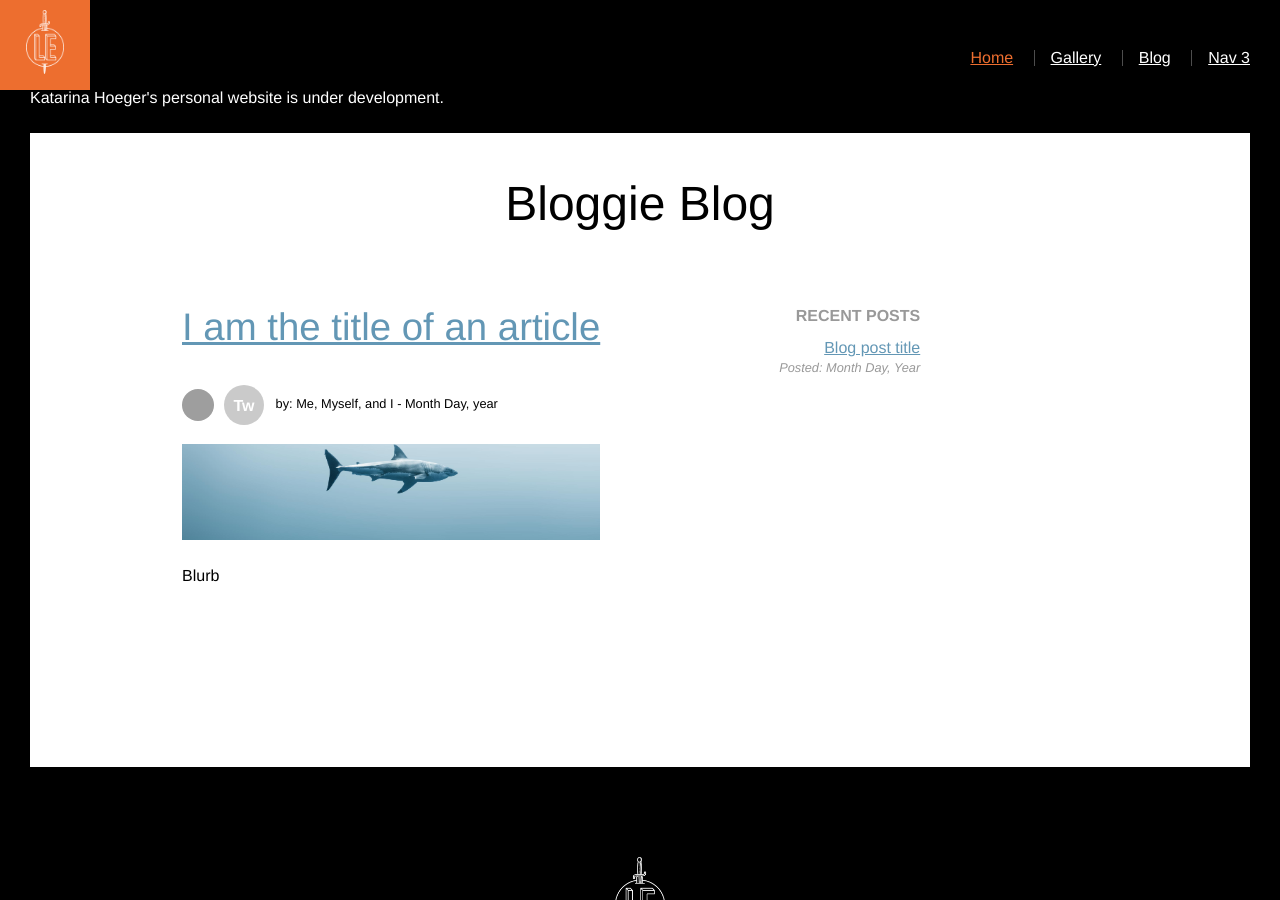
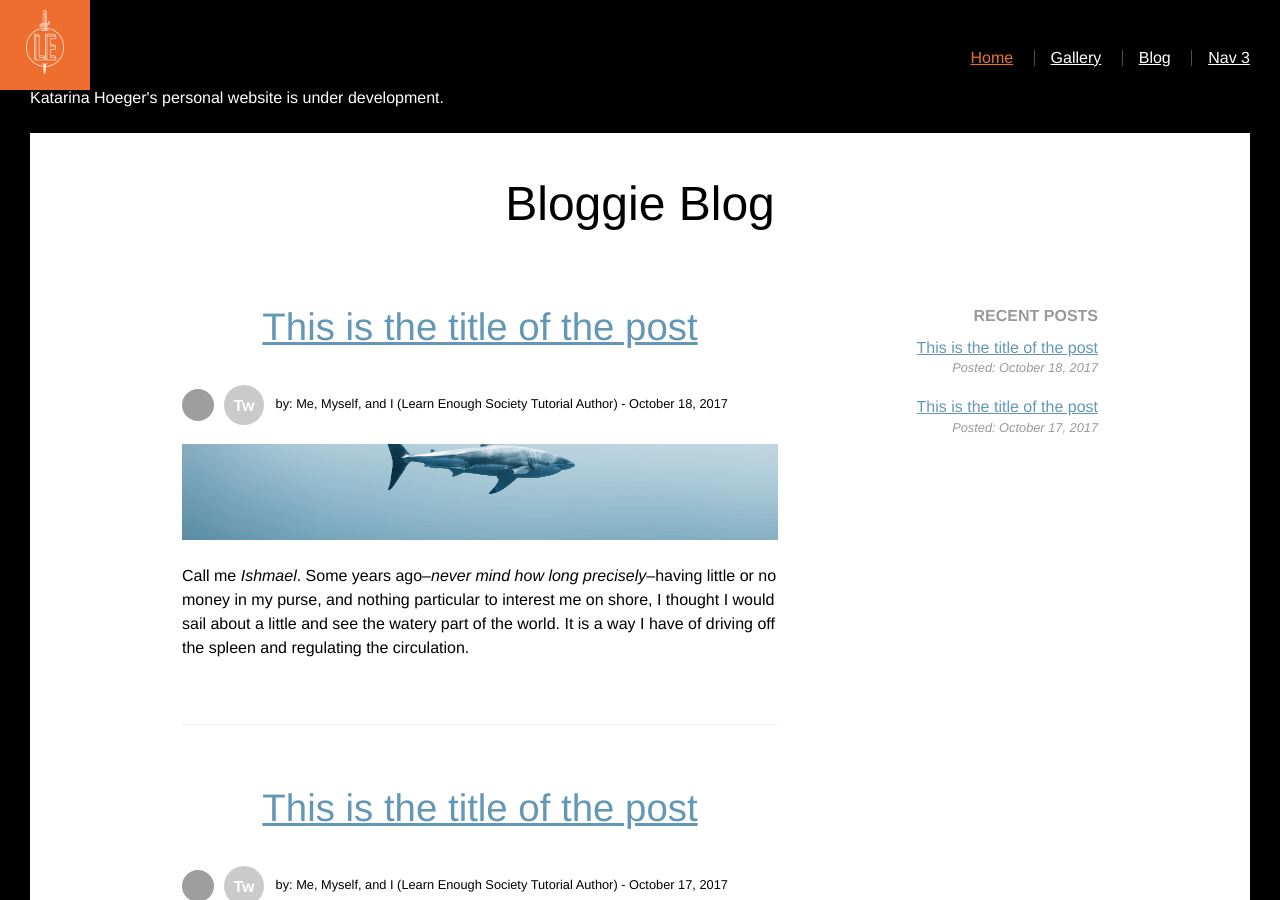
Before and after one commit to khoeger/failed-khoeger.github.io, a Jekyll site: the page built from blog/index.html, in a window 1280 px wide and 900 px high. Built offline with Jekyll 4.4.1, drawn with Linux system fonts in a browser that asks for light colours; some of the changed text lies outside the part shown; grey boxes are pictures that could not be loaded.

Commit message:
Add automatically updating blog index

```diff
--- /dev/null
+++ b/_posts/2017-10-18-title-of-post.md
@@ -0,0 +1,32 @@
+---
+layout: post
+title: This is the title of the post
+postHero: /images/shark.jpg
+author: Me, Myself, and I (Learn Enough Society Tutorial Author)
+authorTwitter: http://twitter.com/mhartl
+gravatar: https://gravatar.com/avatar/ffda7d145b83c4b118f982401f962ca6?s=150
+postFooter: Additional information, and maybe a <a href="#">link or two</a>
+---
+
+Call me *Ishmael*. Some years ago–*never mind how long
+precisely*–having little or no money in my purse, and nothing
+particular to interest me on shore, I thought I would sail about a little
+and see the watery part of the world. It is a way I have of driving off
+the spleen and regulating the circulation.
+
+<img class="pull-left" src="http://placekitten.com/g/400/200"
+     alt="kitten">
+
+Whenever I find myself growing grim about the mouth; whenever it is a damp,
+drizzly November in my soul; whenever I find myself involuntarily pausing
+before coffin warehouses, and bringing up the rear of every funeral I meet;
+and especially whenever my hypos get such an upper hand of me, that it
+requires a strong moral principle to prevent me from deliberately stepping
+into the street, and methodically knocking people’s hats off—then, I
+account it high time to get to sea as soon as I can. This is my substitute
+for pistol and ball.
+
+With a philosophical flourish Cato throws himself upon
+his sword; I quietly take to the ship. There is nothing surprising in this.
+If they but knew it, almost all men in their degree, some time or other,
+cherish very nearly the same feelings towards the ocean with me.
--- a/blog/index.html
+++ b/blog/index.html
@@ -8,29 +8,31 @@
     <div class="col col-aside blog-recent">
       <h4>Recent Posts</h4>
       <ul class="blog-title-list">
+        {% for post in site.posts limit:5 %}
         <li>
-          <a href="">Blog post title</a>
-          <span>Posted: Month Day, Year</span>
+          <a href="{{ post.url }}">{{ post.title }}</a>
+          <span>Posted: {{ post.date | date: '%B %d, %Y' }}</span>
         </li>
+        {% endfor %}
       </ul>
     </div>
     <div class="col col-content blog-previews">
+      {% for post in site.posts %}
         <div class="blog-posts">
           <header class="post-header">
-          <h2><a href="">I am the title of an article</a></h2>
+            <h2><a href="{{ post.url }}">{{ post.title }}</a></h2>
             <div class="post-byline">
-  <img src="https://gravatar.com/avatar/ffda7d145b83c4b118f982401f962ca6?s=150">
-            <a href="#" class="social-link">Tw</a>
-            by: Me, Myself, and I
-            <span> - Month Day, year</span>
+              <img src="{{ post.gravatar }}" />
+              <a href="{{ post.authorTwitter }}" class="social-link">Tw</a>
+              by: {{ post.author }}
+              <span> - {{ post.date | date: '%B %d, %Y' }}</span>
             </div>
           </header>
-      <div class="posts-image" style="background-image:url('/images/shark.jpg')">
+          <div class="posts-image"
+               style="background-image:url({{ post.postHero }})"></div>
+          {{ post.excerpt }}
         </div>
-        <p>
-          Blurb
-        </p>
+      {% endfor %}
     </div>
   </div>
 </div>
-</div>
```
Lines whose indentation alone changed are shown as unchanged.
